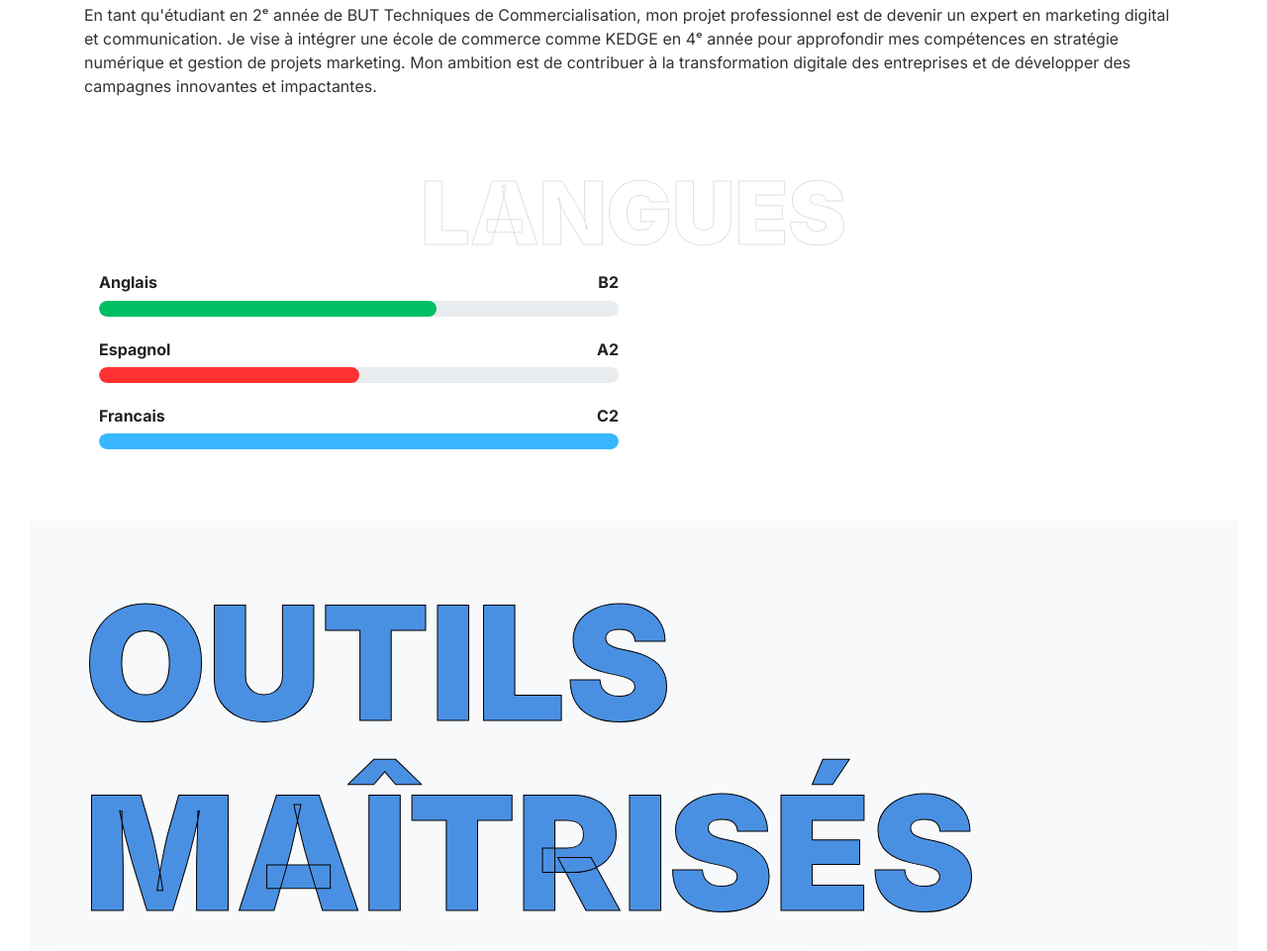
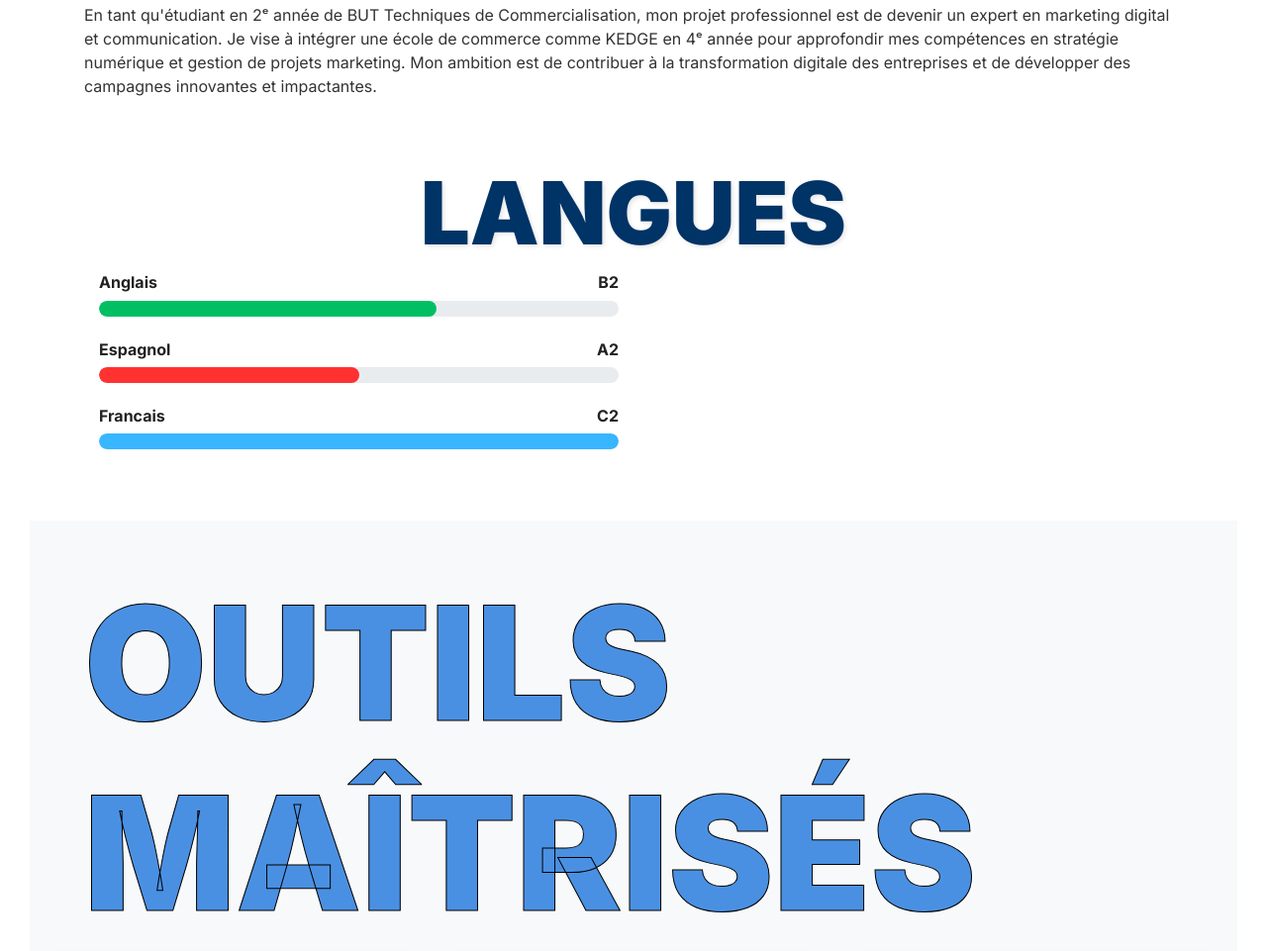
Before and after one commit to michelcelian-pro/michelcelian-pro.github.io, a plain HTML site: page index.html in a window 1280 px wide. Shown: the part 3801-4762 px from the top of the page at 99% size. Drawn offline with nearby package versions, Linux system fonts and the light colour scheme.

Commit message:
Improve visibility of 'Langues' section title

```diff
--- a/index.html
+++ b/index.html
@@ -256,7 +256,7 @@
     <div class="container-fluid py-5" id="service">
         <div class="container">
             <div class="position-relative d-flex align-items-center justify-content-center">
-                <h1 class="display-2 text-uppercase text-white" style="-webkit-text-stroke: 1px #dee2e6;">Langues</h1>
+                <h1 class="display-2 text-uppercase" style="color: #003366; font-weight: bold; text-shadow: 2px 2px 4px rgba(0,0,0,0.1);">Langues</h1>
             </div>
             <div class="row align-items-center">
                 <div class="col-md-6">
```
